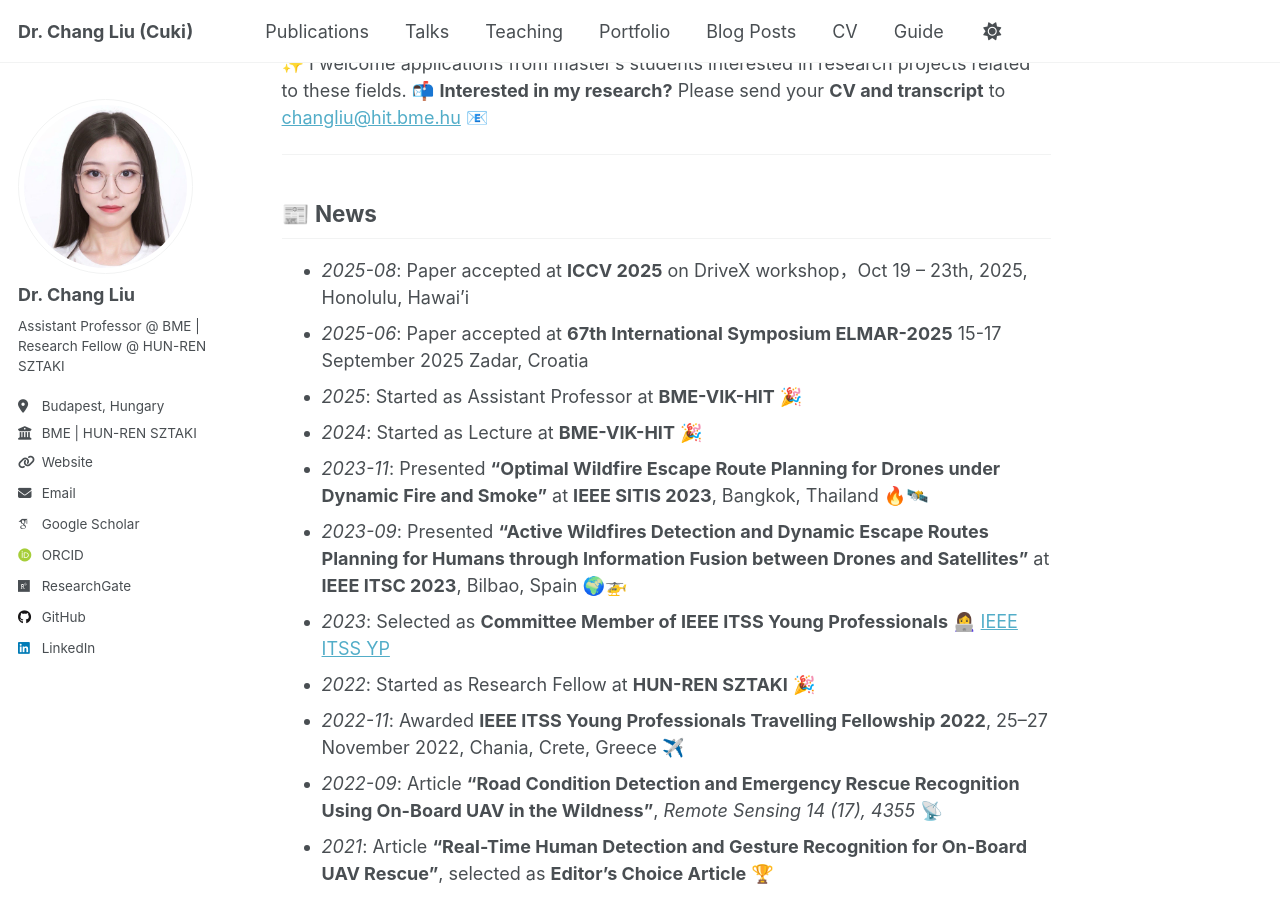
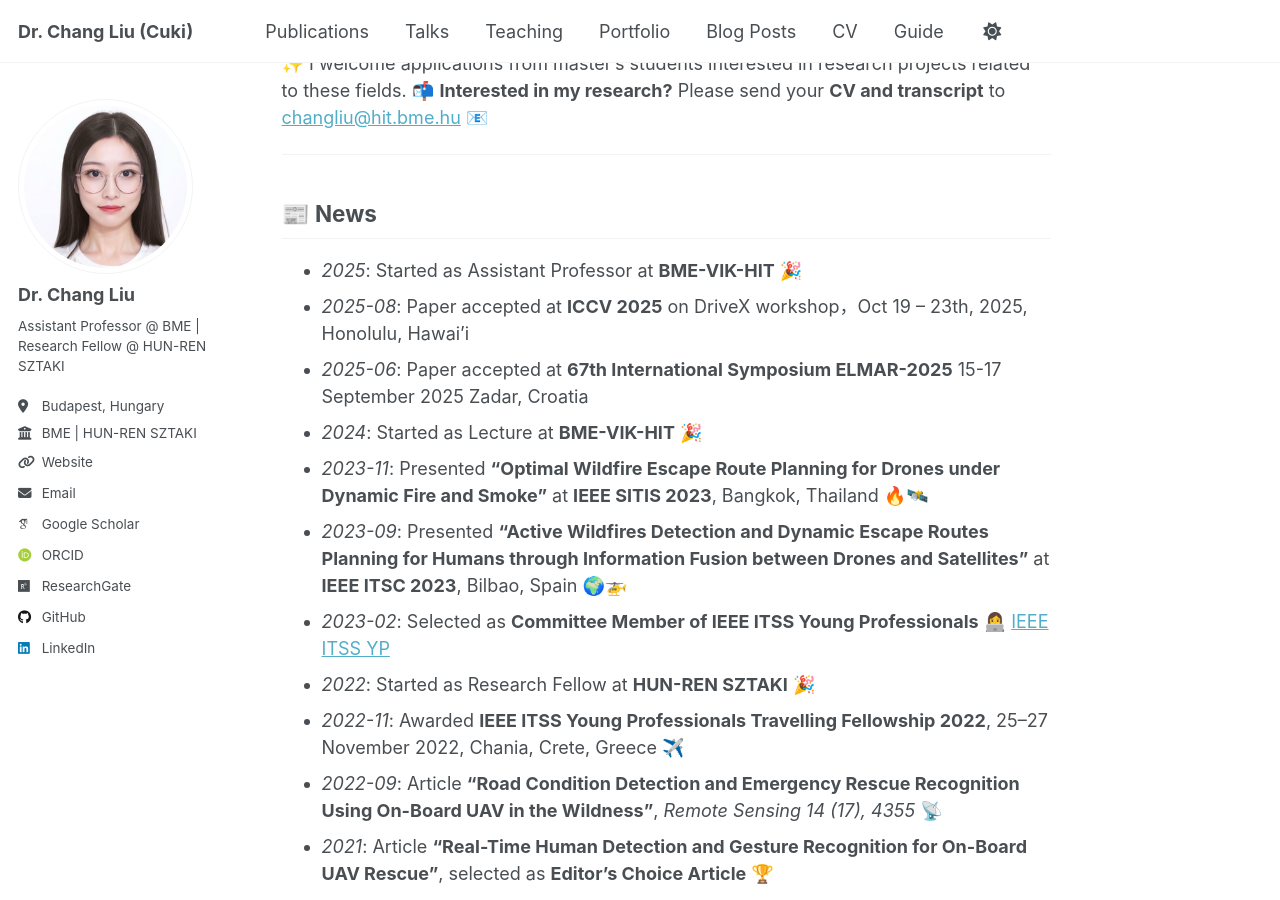
Before and after one commit to ChangLiu-bp/changliu-bp.github.io, a Jekyll site: the page built from _pages/about.md, in a window 1280 px wide and 900 px high, scrolled down 564 px. Built offline with Jekyll 4.4.1, drawn with Linux system fonts in a browser that asks for light colours; some web fonts are replaced; a script that is not in the unit is left out.

Commit message:
Update about.md

```diff
--- a/_pages/about.md
+++ b/_pages/about.md
@@ -26,13 +26,13 @@
 ---
 
 ## 📰 News
+- *2025*: Started as Assistant Professor at **BME-VIK-HIT** 🎉
 - *2025-08*: Paper accepted at **ICCV 2025** on DriveX workshop，Oct 19 – 23th, 2025, Honolulu, Hawai'i
 - *2025-06*: Paper accepted at **67th International Symposium ELMAR-2025** 15-17 September 2025 Zadar, Croatia
-- *2025*: Started as Assistant Professor at **BME-VIK-HIT** 🎉
 - *2024*: Started as Lecture at **BME-VIK-HIT** 🎉
 - *2023-11*: Presented **“Optimal Wildfire Escape Route Planning for Drones under Dynamic Fire and Smoke”** at **IEEE SITIS 2023**, Bangkok, Thailand 🔥🛰️
 - *2023-09*: Presented **“Active Wildfires Detection and Dynamic Escape Routes Planning for Humans through Information Fusion between Drones and Satellites”** at **IEEE ITSC 2023**, Bilbao, Spain 🌍🚁
-- *2023*: Selected as **Committee Member of IEEE ITSS Young Professionals** 👩‍💻 [IEEE ITSS YP](https://ieee-itss.org/yp/)
+- *2023-02*: Selected as **Committee Member of IEEE ITSS Young Professionals** 👩‍💻 [IEEE ITSS YP](https://ieee-itss.org/yp/)
 - *2022*: Started as Research Fellow at **HUN-REN SZTAKI** 🎉
 - *2022-11*: Awarded **IEEE ITSS Young Professionals Travelling Fellowship 2022**, 25–27 November 2022, Chania, Crete, Greece ✈️
 - *2022-09*: Article **“Road Condition Detection and Emergency Rescue Recognition Using On-Board UAV in the Wildness”**, *Remote Sensing 14 (17), 4355* 📡
```
